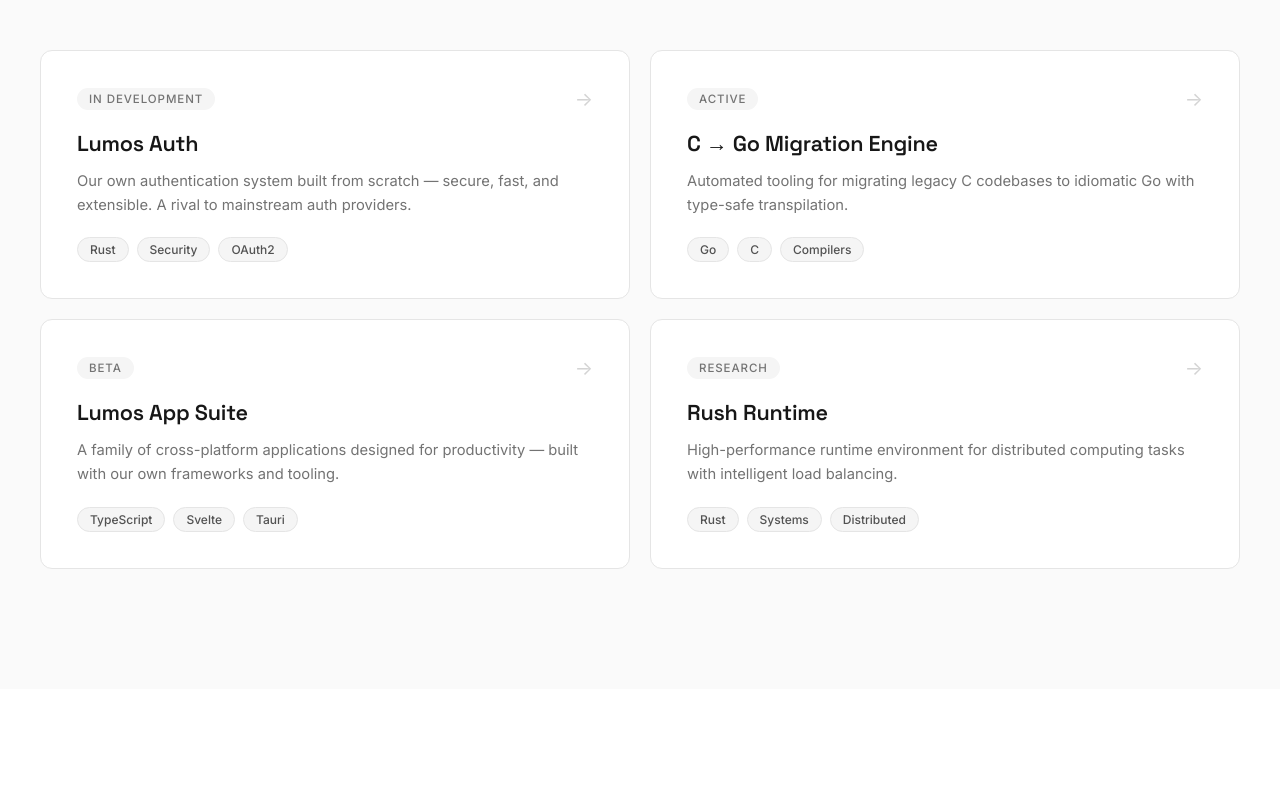
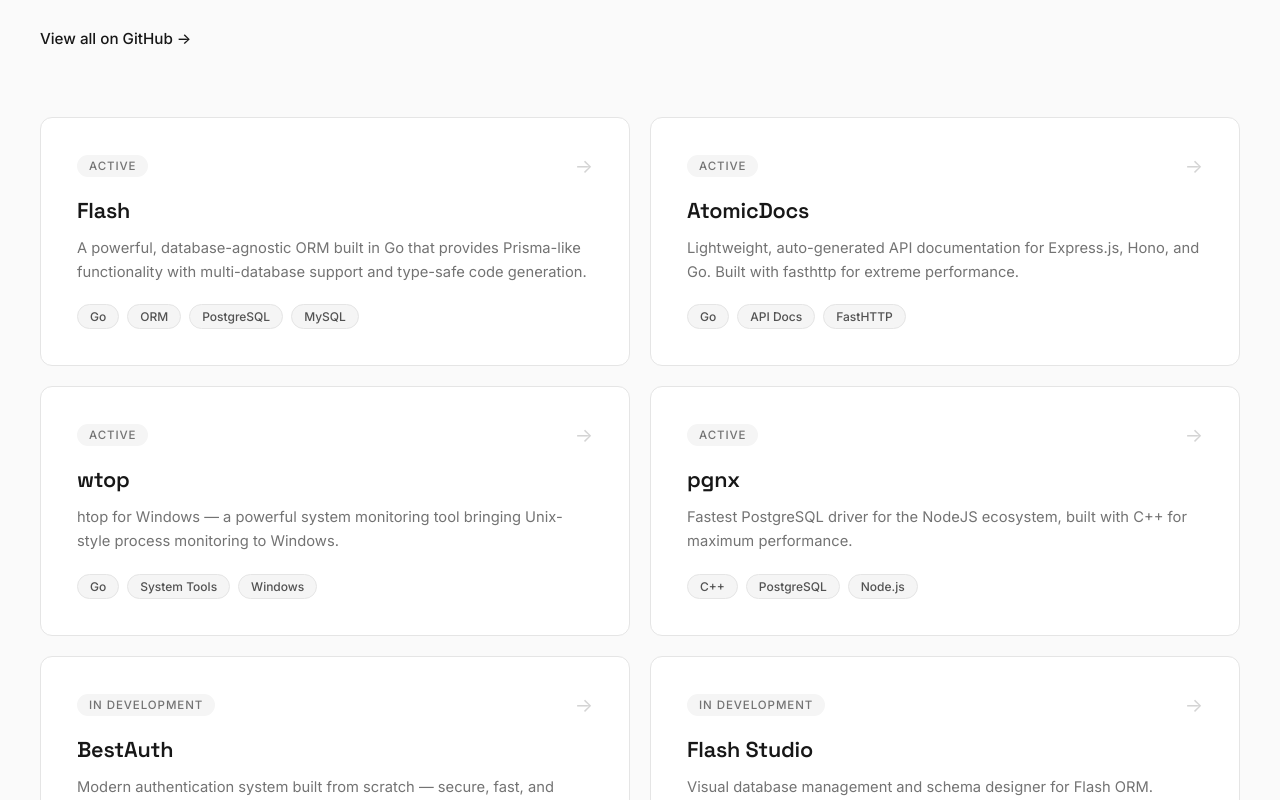
Before and after one commit to Lumos-Labs-HQ/lumos, a SvelteKit app: page / in a window 1280 px wide. Shown: the part 1140-1940 px from the top of the page. Built offline with nearby package versions, Linux system fonts and the light colour scheme.

Commit message:
contach deaisl upadted

```diff
--- a/src/routes/+page.svelte
+++ b/src/routes/+page.svelte
@@ -32,31 +32,65 @@
 
 	const projects = [
 		{
-			title: 'Lumos Auth',
-			description: 'Our own authentication system built from scratch — secure, fast, and extensible. A rival to mainstream auth providers.',
-			tags: ['Rust', 'Security', 'OAuth2'],
-			status: 'In Development'
+			title: 'Flash',
+			description: 'A powerful, database-agnostic ORM built in Go that provides Prisma-like functionality with multi-database support and type-safe code generation.',
+			tags: ['Go', 'ORM', 'PostgreSQL', 'MySQL'],
+			status: 'Active',
+			link: 'https://github.com/Lumos-Labs-HQ/flash'
 		},
 		{
-			title: 'C → Go Migration Engine',
-			description: 'Automated tooling for migrating legacy C codebases to idiomatic Go with type-safe transpilation.',
-			tags: ['Go', 'C', 'Compilers'],
-			status: 'Active'
+			title: 'AtomicDocs',
+			description: 'Lightweight, auto-generated API documentation for Express.js, Hono, and Go. Built with fasthttp for extreme performance.',
+			tags: ['Go', 'API Docs', 'FastHTTP'],
+			status: 'Active',
+			link: 'https://github.com/Lumos-Labs-HQ/atomicdocs'
 		},
 		{
-			title: 'Lumos App Suite',
-			description: 'A family of cross-platform applications designed for productivity — built with our own frameworks and tooling.',
-			tags: ['TypeScript', 'Svelte', 'Tauri'],
-			status: 'Beta'
+			title: 'wtop',
+			description: 'htop for Windows — a powerful system monitoring tool bringing Unix-style process monitoring to Windows.',
+			tags: ['Go', 'System Tools', 'Windows'],
+			status: 'Active',
+			link: 'https://github.com/Lumos-Labs-HQ/wtop'
 		},
 		{
-			title: 'Rush Runtime',
-			description: 'High-performance runtime environment for distributed computing tasks with intelligent load balancing.',
-			tags: ['Rust', 'Systems', 'Distributed'],
-			status: 'Research'
+			title: 'pgnx',
+			description: 'Fastest PostgreSQL driver for the NodeJS ecosystem, built with C++ for maximum performance.',
+			tags: ['C++', 'PostgreSQL', 'Node.js'],
+			status: 'Active',
+			link: 'https://github.com/Lumos-Labs-HQ/pgnx'
+		},
+		{
+			title: 'BestAuth',
+			description: 'Modern authentication system built from scratch — secure, fast, and extensible.',
+			tags: ['Authentication', 'Security', 'OAuth2'],
+			status: 'In Development',
+			link: 'https://github.com/Lumos-Labs-HQ/bestauth'
+		},
+		{
+			title: 'Flash Studio',
+			description: 'Visual database management and schema designer for Flash ORM.',
+			tags: ['Dart', 'Database', 'GUI'],
+			status: 'In Development',
+			link: 'https://github.com/Lumos-Labs-HQ/flash-studio'
+		},
+		{
+			title: 'Windows Session Manager',
+			description: 'Realtime Amazon Q session tracker for WSL, built with Rust for high performance.',
+			tags: ['Rust', 'WSL', 'TCP'],
+			status: 'Active',
+			link: 'https://github.com/Lumos-Labs-HQ/windows-session-manager'
+		},
+		{
+			title: 'VPM',
+			description: 'Package manager and tooling built with modern C++.',
+			tags: ['C++', 'Package Manager', 'DevTools'],
+			status: 'In Development',
+			link: 'https://github.com/Lumos-Labs-HQ/VPM'
 		}
 	];
 
+	// Products data - TODO: Add real products later
+	/*
 	const products = [
 		{
 			name: 'lumos-ui',
@@ -83,6 +117,7 @@
 			language: 'Go'
 		}
 	];
+	*/
 
 	const services = [
 		{
@@ -122,7 +157,6 @@
 
 		<div class="nav-links" class:nav-links-open={mobileMenuOpen}>
 			<a href="#projects" onclick={() => (mobileMenuOpen = false)}>Projects</a>
-			<a href="#products" onclick={() => (mobileMenuOpen = false)}>Products</a>
 			<a href="#services" onclick={() => (mobileMenuOpen = false)}>Services</a>
 			<a href="#contact" class="nav-cta" onclick={() => (mobileMenuOpen = false)}>Get in Touch</a>
 		</div>
@@ -184,12 +218,16 @@
 			<p class="section-subtitle">
 				Things we're building in-house — from systems-level tools to full applications.
 				Each project is born from a real need we experienced firsthand.
+				<br/><br/>
+				<a href="https://github.com/orgs/Lumos-Labs-HQ/repositories" target="_blank" rel="noopener noreferrer" class="github-link">
+					View all on GitHub →
+				</a>
 			</p>
 		</div>
 
 		<div class="projects-grid">
 			{#each projects as project, i}
-				<div class="project-card" style="transition-delay: {i * 100}ms">
+				<a href={project.link} target="_blank" rel="noopener noreferrer" class="project-card" style="transition-delay: {i * 100}ms">
 					<div class="project-status">{project.status}</div>
 					<h3 class="project-title">{project.title}</h3>
 					<p class="project-description">{project.description}</p>
@@ -199,13 +237,14 @@
 						{/each}
 					</div>
 					<div class="project-arrow">→</div>
-				</div>
+				</a>
 			{/each}
 		</div>
 	</div>
 </section>
 
-<!-- Products Section -->
+<!-- Products Section - TODO: Add real products later -->
+<!--
 <section id="products" class="section section-alt" data-animate class:section-visible={isVisible('products')}>
 	<div class="container">
 		<div class="section-header">
@@ -235,12 +274,13 @@
 		</div>
 	</div>
 </section>
+-->
 
 <!-- Freelancing / Services Section -->
 <section id="services" class="section" data-animate class:section-visible={isVisible('services')}>
 	<div class="container">
 		<div class="section-header">
-			<span class="section-tag">03</span>
+			<span class="section-tag">02</span>
 			<h2 class="section-title">Freelance & Services</h2>
 			<p class="section-subtitle">
 				We work with international and Indian clients on projects of all scales.
@@ -275,18 +315,21 @@
 	<div class="container">
 		<div class="contact-content">
 			<div class="section-header">
-				<span class="section-tag">04</span>
+				<span class="section-tag">03</span>
 				<h2 class="section-title">Let's Talk</h2>
 				<p class="section-subtitle">
 					Drop us a line. We respond within 24 hours.
 				</p>
+				<a href="https://cal.com/swarnendug7/15min" target="_blank" rel="noopener noreferrer" class="btn btn-primary" style="margin-top: 24px;">
+					Schedule a Call →
+				</a>
 			</div>
 
 			<div class="contact-grid">
 				<div class="contact-info">
 					<div class="contact-item">
 						<span class="contact-label">Email</span>
-						<a href="mailto:hello@lumos.dev" class="contact-value">hello@lumos.dev</a>
+						<a href="mailto:founders@lumoslab.tech" class="contact-value">founders@lumoslab.tech</a>
 					</div>
 					<div class="contact-item">
 						<span class="contact-label">Based in</span>
@@ -299,10 +342,10 @@
 				</div>
 
 				<div class="contact-links">
-					<a href="https://github.com" class="contact-social" target="_blank" rel="noopener noreferrer">GitHub ↗</a>
+					<a href="https://github.com/Lumos-Labs-HQ" class="contact-social" target="_blank" rel="noopener noreferrer">GitHub ↗</a>
 					<a href="https://x.com" class="contact-social" target="_blank" rel="noopener noreferrer">Twitter ↗</a>
 					<a href="https://linkedin.com" class="contact-social" target="_blank" rel="noopener noreferrer">LinkedIn ↗</a>
-					<a href="https://discord.com" class="contact-social" target="_blank" rel="noopener noreferrer">Discord ↗</a>
+					<a href="https://discord.gg/5ScEAsMT" class="contact-social" target="_blank" rel="noopener noreferrer">Discord ↗</a>
 				</div>
 			</div>
 		</div>
@@ -657,9 +700,24 @@
 		max-width: 560px;
 	}
 
+	.github-link {
+		display: inline-flex;
+		align-items: center;
+		font-size: 0.95rem;
+		font-weight: 500;
+		color: var(--gray-900);
+		text-decoration: none;
+		margin-top: 12px;
+		transition: all var(--transition);
+	}
+
+	.github-link:hover {
+		color: var(--accent);
+		transform: translateX(4px);
+	}
+
 	/* Scroll animation */
 	.section.section-visible .projects-grid,
-	.section.section-visible .products-grid,
 	.section.section-visible .services-grid,
 	.section.section-visible .contact-content {
 		opacity: 1;
@@ -667,7 +725,6 @@
 	}
 
 	.projects-grid,
-	.products-grid,
 	.services-grid,
 	.contact-content {
 		opacity: 0;
@@ -676,7 +733,6 @@
 	}
 
 	.section.section-visible .projects-grid,
-	.section.section-visible .products-grid,
 	.section.section-visible .services-grid,
 	.section.section-visible .contact-content {
 		opacity: 1;
@@ -699,6 +755,9 @@
 		cursor: pointer;
 		position: relative;
 		overflow: hidden;
+		text-decoration: none;
+		color: inherit;
+		display: block;
 	}
 
 	.project-card::before {
@@ -784,6 +843,7 @@
 	}
 
 	/* ===================== PRODUCTS ===================== */
+	/* TODO: Uncomment when adding real products
 	.products-grid {
 		display: grid;
 		grid-template-columns: repeat(2, 1fr);
@@ -870,6 +930,7 @@
 	.product-link:hover {
 		color: var(--gray-600);
 	}
+	*/
 
 	/* ===================== SERVICES ===================== */
 	.services-grid {
@@ -1110,8 +1171,7 @@
 			padding: 80px 24px;
 		}
 
-		.projects-grid,
-		.products-grid {
+		.projects-grid {
 			grid-template-columns: 1fr;
 		}
 
```
